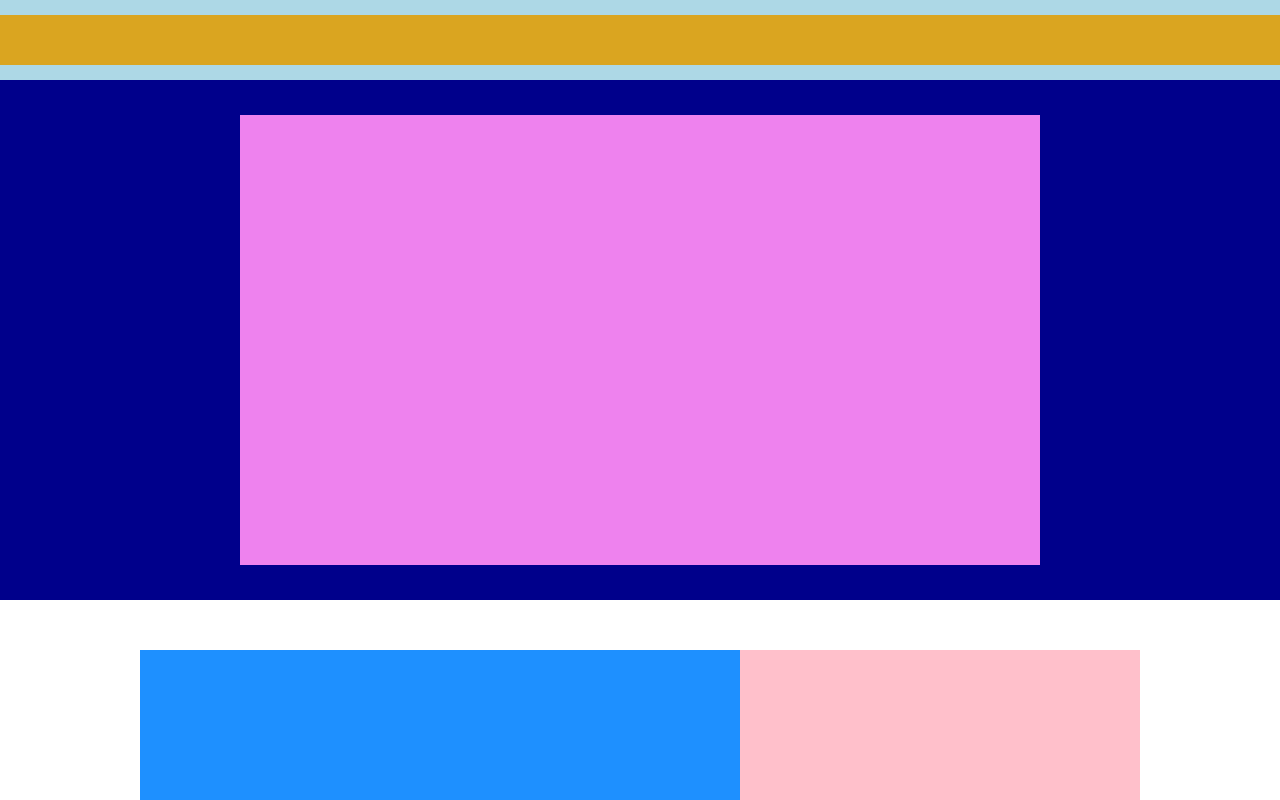
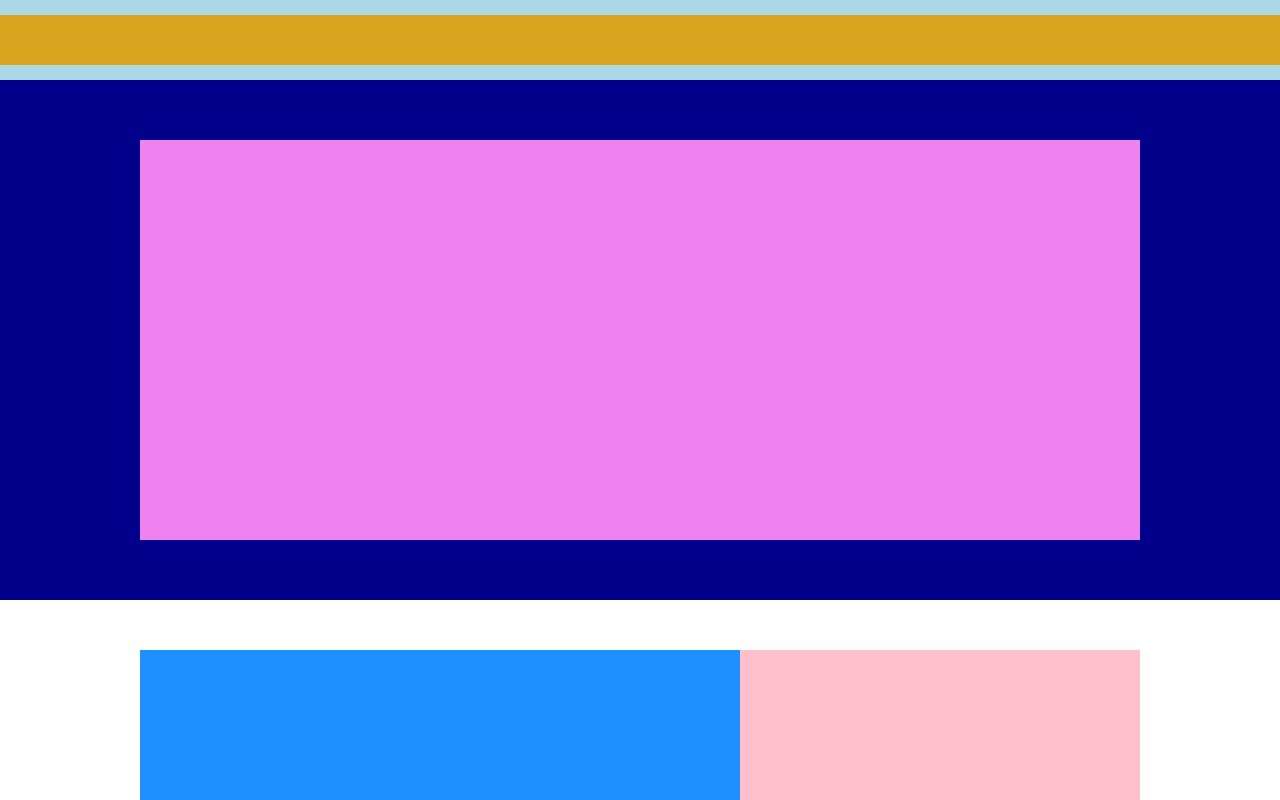
Before and after one commit to AlessandroFacci/htmlcss-struttura-discord, a plain HTML site: page index.html in a window 1280 px wide. Shown: the top 800 px of the page. Drawn offline with Linux system fonts and the light colour scheme.

Commit message:
fix: box first section

```diff
--- a/css/style.css
+++ b/css/style.css
@@ -36,8 +36,8 @@ header {
 }
 
 .box-first-s {
-  width: 800px;
-  height: 450px;
+  width: 1000px;
+  height: 400px;
   background-color: #ee82ee;
 }
 
```
